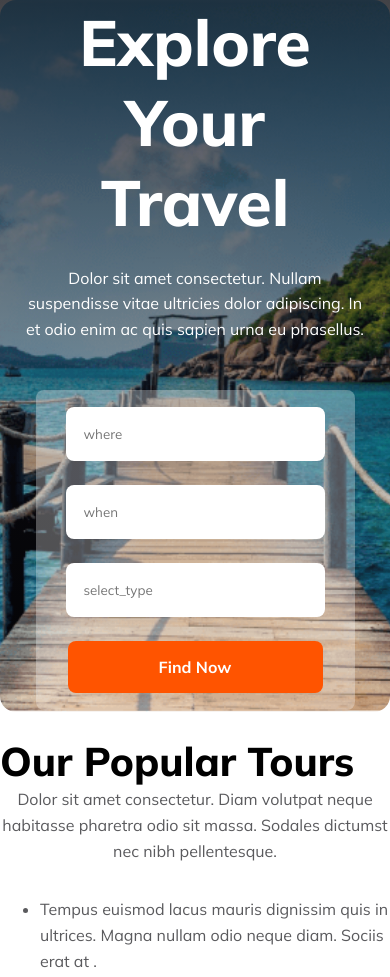
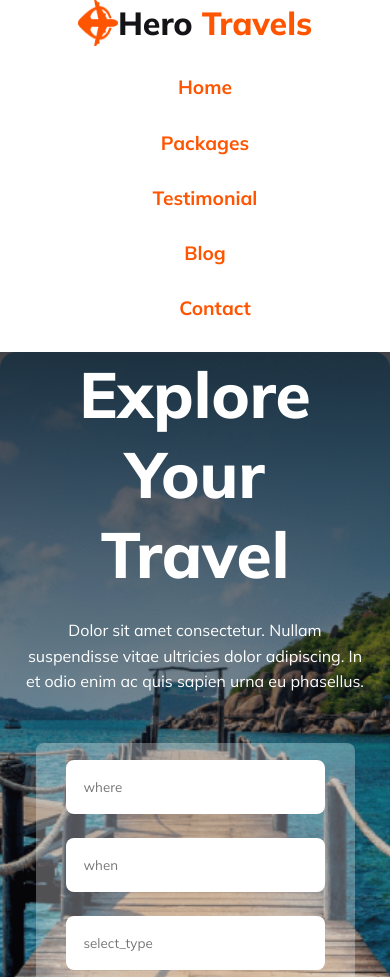
Before and after one commit to sajjadhussains/uni_travels, a plain HTML site: page index.html in a window 390 px wide. Shown: the top 977 px of the page. Drawn offline with Linux system fonts and the light colour scheme.

Commit message:
navbar section done

```diff
--- a/index.html
+++ b/index.html
@@ -9,10 +9,20 @@
 </head>
 
 <body>
-    <header>
-
-    </header>
-    <main class="container">
+        <header class="container">
+            <nav>
+                <div class="logo-title-container">
+                    <img src="./Images/logo.png" alt="">
+                    <p>Hero <span>Travels</span></p>
+                </div>
+                    <ul>
+                        <li><a href="">Home</a></li>
+                        <li><a href="">Packages</a></li>
+                        <li><a href="">Testimonial</a></li>
+                        <li><a href="">Blog</a></li>
+                        <li><a href="">Contact</a></li>
+                    </ul>
+            </nav>
             <section class="banner-section">
                 <div class="overlay-color">
                     <div class="banner-text">
@@ -38,13 +48,14 @@
                     </div>
                 </div>
             </section>
-
+        </header>
+        <main class="container">
         <!-- popular tours start -->
         <section class="popular-tours">
             <div class="text-container">
                 <h1 class="title-text">Our Popular Tours</h1>
-                <div class="text-info">
-                    <p>Dolor sit amet consectetur. Diam volutpat neque habitasse pharetra odio sit massa. Sodales
+                <div>
+                    <p class="text-info">Dolor sit amet consectetur. Diam volutpat neque habitasse pharetra odio sit massa. Sodales
                         dictumst nec nibh pellentesque.</p>
                     <ul>
                         <li>Tempus euismod lacus mauris dignissim quis in ultrices. Magna nullam odio neque diam. Sociis
@@ -53,7 +64,7 @@
                             suspendisse nullam.</li>
                         <li> Accumsan eget et turpis praesent lorem egestas enim elit bibendum. Risus at in.</li>
                     </ul>
-                    <p>Amet consectetur. Vulputate commodo felis molestie risus
+                    <p class="text-info">Amet consectetur. Vulputate commodo felis molestie risus
                         ornare nulla amet et. Libero commodo sagittis dignissim adipiscing quis. Habitant adipiscing
                         risus natoque aliquet. Id bibendum nunc senectus semper tincidunt. </p>
                     <input class="btn-primary" type="button" value="Read More">
--- a/styles/travel.css
+++ b/styles/travel.css
@@ -13,6 +13,19 @@
 }
 img{
     width: 100%;
+}
+
+.logo-title-container p{
+    font-size: 2rem;
+    font-weight: 800;
+    color:rgb(19, 19, 24);
+}
+.logo-title-container p span{
+    color:rgb(255, 84, 0);
+}
+.logo-title-container img{
+    width: 2.5rem;
+    height: 2.9rem;
 }
 .btn-primary{
     background: rgb(255, 84, 0);
@@ -35,7 +48,38 @@ img{
     font-weight: 800;
     line-height: 3.125rem;
 }
+/* navbar styles */
+nav{
+    display: flex;
+    justify-content: space-between;
+    align-items: center;
+    /* height: 60px; */
+}
 
+nav .logo-title-container{
+    display: flex;
+    align-items: center;
+}
+nav ul{
+        list-style-type: none;
+        margin-top: 30px;
+        display: flex;
+        align-items: center;
+}
+nav>ul li {
+    margin-right: 20px;
+}
+
+nav ul li:last-child {
+    margin-right: 0;
+}
+nav>ul li a{
+    text-decoration: none;
+    font-size: 1.2rem;
+    font-weight: 700;
+    line-height: 1.45rem;
+    color: rgb(255, 84, 0);
+}
 
 /* banner-section styles */
 
@@ -108,13 +152,16 @@ img{
 .popular-tours{
     display: flex;
     justify-content: space-between;
-    margin-bottom: 100px;
+    margin-bottom: 6.675rem;
 }
 .popular-tours .text-container{
     width: 577px;
 }
 .popular-tours .image-container{
     width: 540px;
+}
+.popular-tours .text-container .text-info{
+    text-align: left;
 }
 .popular-tours .image-container img{
     width: 100%;
@@ -412,21 +459,11 @@ footer .logo-title-container{
     justify-content: center;
     gap: 1.5rem;
 }
-footer .logo-title-container img{
-    width: 2.5rem;
-    height: 2.9rem;
-}
+
 footer .text-info{
     text-align: center;
 }
-footer .logo-title-container p{
-    font-size: 2rem;
-    font-weight: 800;
-    color:rgb(19, 19, 24);
-}
-footer .logo-title-container p span{
-    color:rgb(255, 84, 0);
-}
+
 .social-icon{
     border-bottom: 1px solid rgba(19, 19, 24, 0.1);
 }
@@ -449,10 +486,15 @@ footer .logo-title-container p span{
 }
 /* mobile devices */
 @media screen and (max-width:600px) {
+    nav{
+        flex-direction: column;
+    }
+    nav ul{
+        flex-direction: column;
+    }
     .banner-section{
         margin-bottom: 24px;
     }
-
     .banner-inputs{
         flex-direction: column;
         width: 287px;
@@ -468,9 +510,12 @@ footer .logo-title-container p span{
     .popular-tours{
         flex-wrap: wrap;
     }
+    .popular-tours .text-container{
+        width: 97%;
+    }
     .popular-tours .image-container{
         margin-top: 30px;
-        width: 100%;
+        width: 97%;
     }
     .first-img,.second-img,.third-img,.fourth-img,.fifth-img,.sixth-img,.seventh-img{
         max-width: 550px;
@@ -482,6 +527,12 @@ footer .logo-title-container p span{
     }
     .destination-img-container .center{
         width:100%;
+    }
+    .choose-section .title-text,.text-info{
+        text-align: center;
+    }
+    .choose-card{
+        width: 95%;
     }
     .perfect-place-section .img-container{
         height:200px ;
```
Lines whose indentation alone changed are shown as unchanged.
